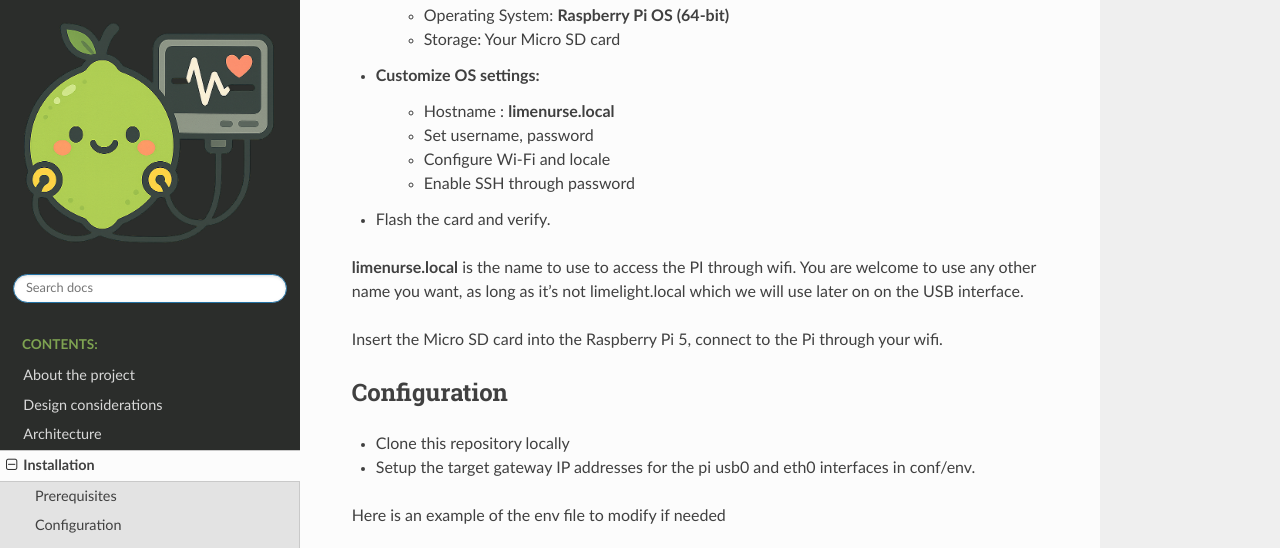
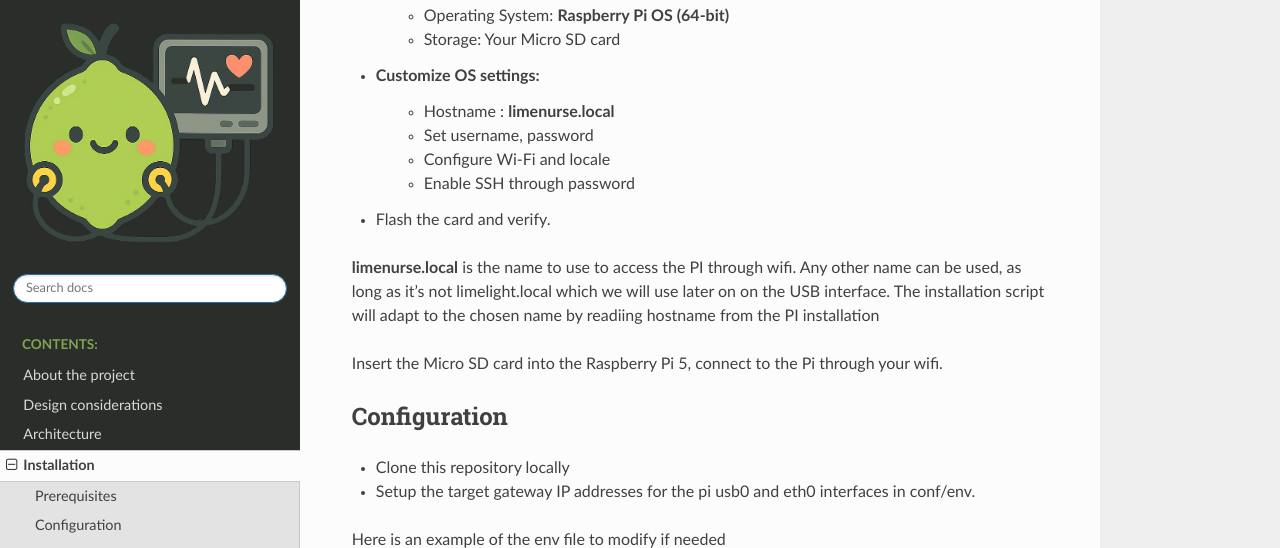
Before and after one commit to nadegelemperiere-robotics/limenurse, a Sphinx documentation site: the page built from docs/installation.rst, in a window 1280 px wide and 900 px high, scrolled down 368 px, cut to the strip 0-548 px from the top of the window. Built offline with Sphinx 7.4.7 and the Read the Docs theme 3.1.0, drawn with Linux system fonts in a browser that asks for light colours.

Commit message:
Documentation improvements

```diff
--- a/docs/installation.rst
+++ b/docs/installation.rst
@@ -20,7 +20,9 @@ The Raspberry Pi shall have been initialized with a basic OS.
    - Enable SSH through password
 - Flash the card and verify.
 
-**limenurse.local** is the name to use to access the PI through wifi. You are welcome to use any other name you want, as long as it's not limelight.local which we will use later on on the USB interface.
+**limenurse.local** is the name to use to access the PI through wifi.
+Any other name can be used, as long as it's not limelight.local which we will use later on on the USB interface.
+The installation script will adapt to the chosen name by readiing hostname from the PI installation
 
 Insert the Micro SD card into the Raspberry Pi 5, connect to the Pi through your wifi.
 
--- a/docs/testing.rst
+++ b/docs/testing.rst
@@ -27,7 +27,7 @@ For the following tests, the pi needs to be connected to the test laptop both th
 
 .. code-block ::
 
-    scripts/02-configure-network-test.sh --source outside --user <ssh user> --password <ssh password> --hostname <limenurse.local>
+    scripts/02-configure-network-test.sh --source outside --user <ssh user> --password <ssh password> --hostname limenurse.local
 
 - Check that limelight.local and limelight.eth.local names resolve to the configured IP
 - Check that limenurse.local resolve to an IP (depending on the wifi router on which Pi is connected to wifi)
```
